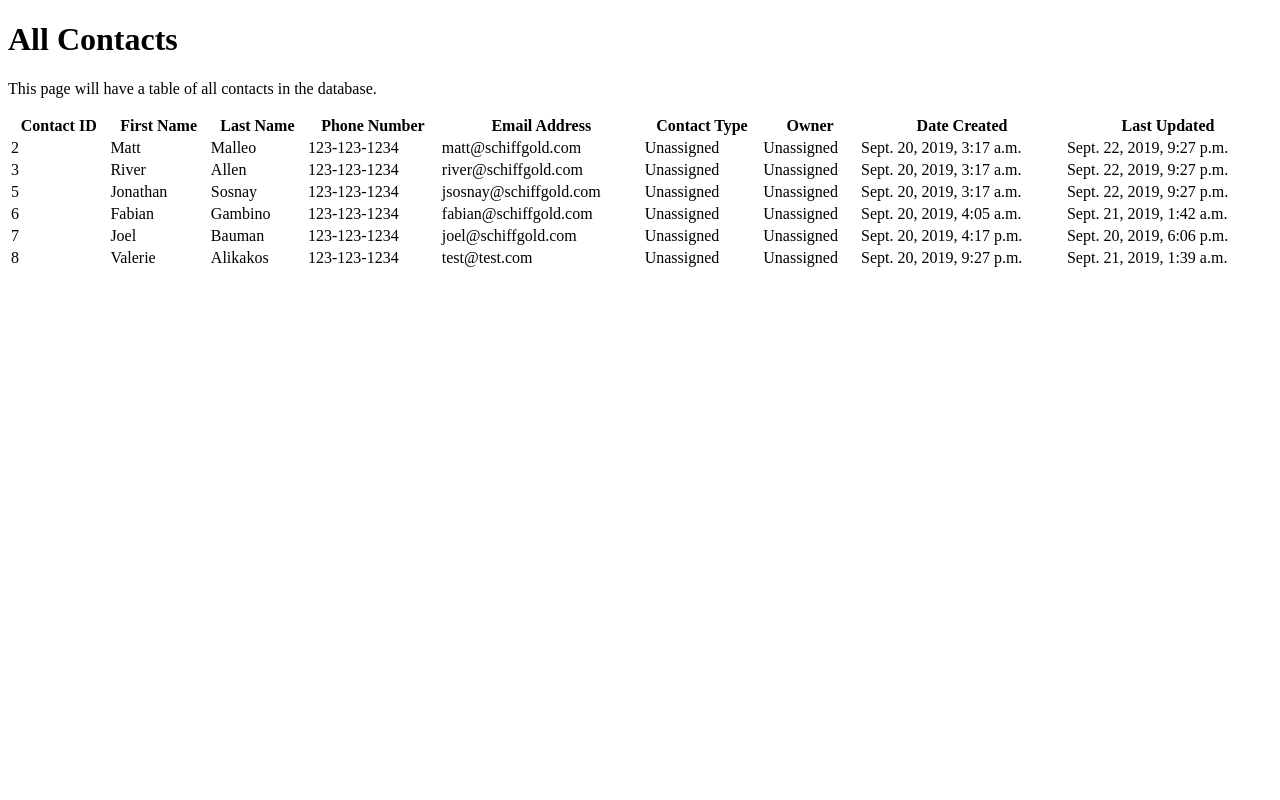
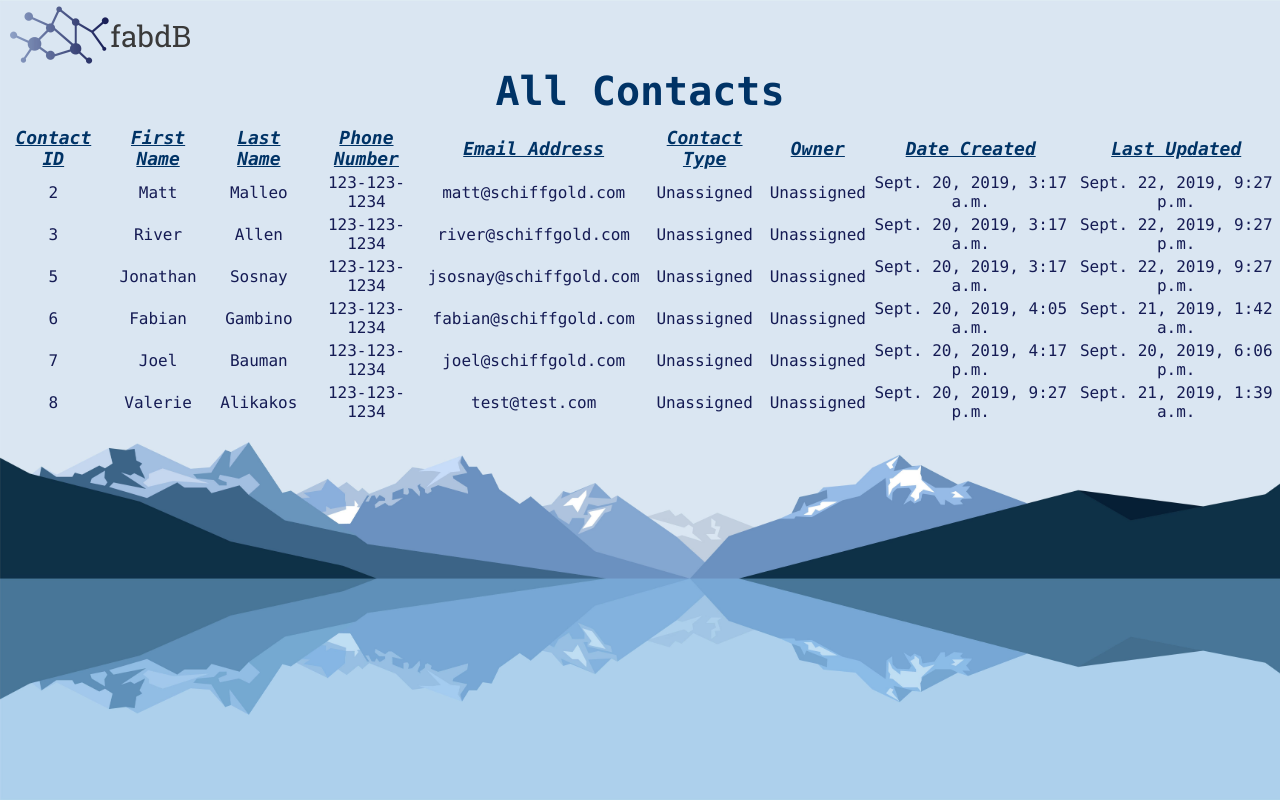
Before and after one commit to fabiangambino/web-app-crm, a Django app: a page that uses fabdb/contacts/templates/contacts/all-contacts.html in a window 1280 px wide. Run offline with Django 3.2, Linux system fonts and the light colour scheme; data comes from the database, SQL or seed files in the repository; both versions use the stored data as it was after the commit.

Commit message:
added some css styling to login, dashboard, and all-contacts views

```diff
--- /dev/null
+++ b/fabdb/assets/all-contacts.css
@@ -0,0 +1,48 @@
+body,
+html{
+  min-height: 100%;
+}
+
+body{
+  font-family: "Lucida Console", Monaco, serif;
+  background-image: url(/static/horizon.jpg);
+  background-repeat: no-repeat;
+  background-size: cover;
+  margin: auto;
+}
+
+img{
+  position: relative;
+  display: inline-block;
+  margin-left: auto;
+  margin-right: auto;
+  margin-top:-65px;
+  margin-bottom: -55px;
+}
+
+h1{
+  position: relative;
+  margin-top: -16px;
+  margin-bottom: 10px;
+  text-align: center;
+  font-size: 40px;
+  color: #003366;
+}
+
+table{
+  width: 100%;
+}
+
+table th{
+  text-align: center;
+  text-decoration: underline;
+  font-size: 18px;
+  font-style: italic;
+  color: #003366;
+}
+
+table tr{
+  text-align: center;
+  font-size: 16px;
+  color: #151B54;
+}
--- a/fabdb/contacts/templates/contacts/all-contacts.html
+++ b/fabdb/contacts/templates/contacts/all-contacts.html
@@ -1,13 +1,16 @@
+{% load static from staticfiles %}
+
 <!DOCTYPE html>
 <html lang="en" dir="ltr">
   <head>
     <meta charset="utf-8">
     <title>All Contacts</title>
-    <h1>All Contacts</h1>
-    <p>This page will have a table of all contacts in the database.</p>
   </head>
   <body>
-    <table style="width:100%">
+    <link rel="stylesheet" href="{% static 'all-contacts.css' %}">
+    <img src="/static/fabdb.png" alt="fabdb logo">
+    <h1>All Contacts</h1>
+    <table>
       <tr>
         <th>Contact ID</th>
         <th>First Name</th>
--- a/fabdb/fabdb/urls.py
+++ b/fabdb/fabdb/urls.py
@@ -7,10 +7,12 @@ from django.conf import settings
 
 urlpatterns = [
     url(r'^admin/', admin.site.urls),
-    url(r'^$', views.login),
+    url(r'^$', views.login, name="login"),
     url(r'^notes/', include('notes.urls')),
     url(r'^profiles/', include('contacts.urls')),
     url(r'^results/', views.results),
     url(r'^search/', views.advanced_search),
     url(r'^dashboard/', views.dashboard),
 ]
+
+urlpatterns += staticfiles_urlpatterns()
```
Also changed, not shown: fabdb/assets/dashboard.css (added, +48 -0 lines), fabdb/assets/login.css (added, +58 -0 lines), fabdb/fabdb/views.py (+11 -2 lines), fabdb/templates/dashboard.html (+6 -3 lines), fabdb/templates/login.html (+11 -2 lines), fabdb/assets/fabdb.png (added), fabdb/assets/horizon.jpg (added), fabdb/db.sqlite3.
